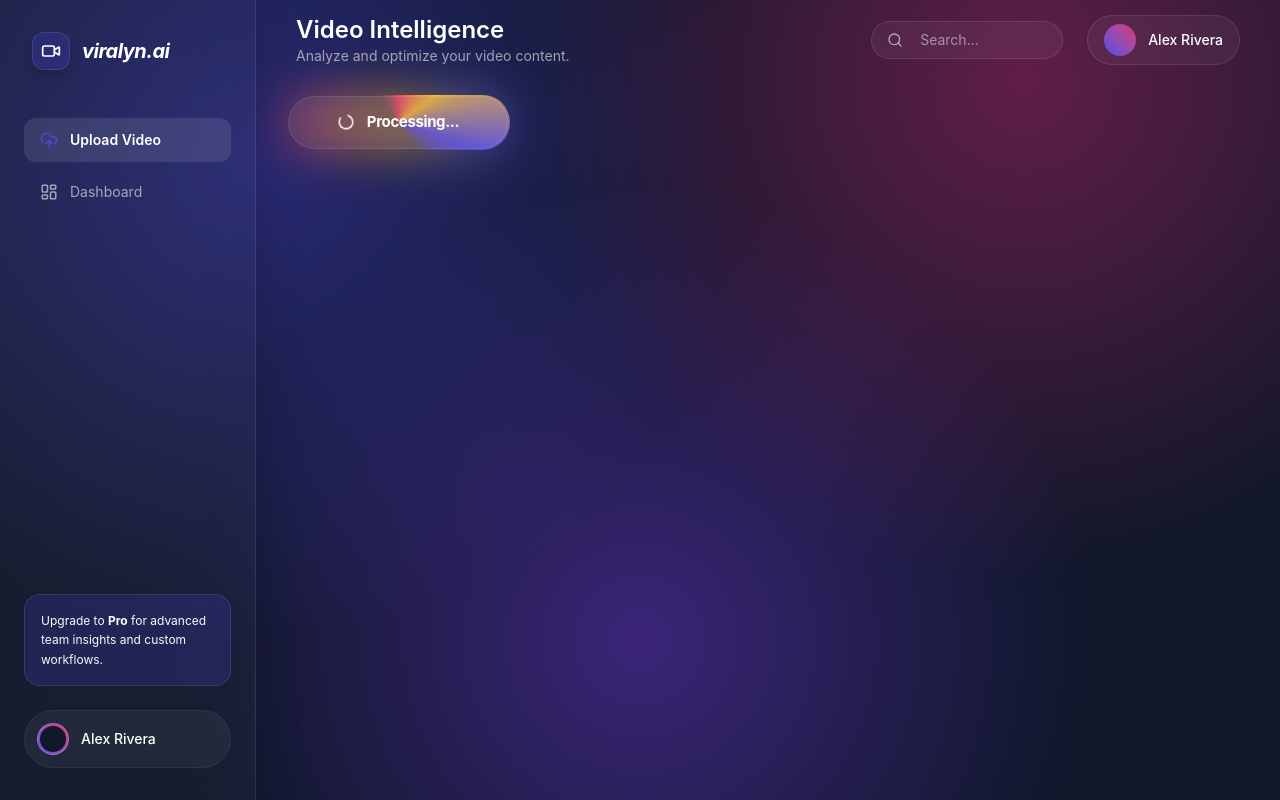
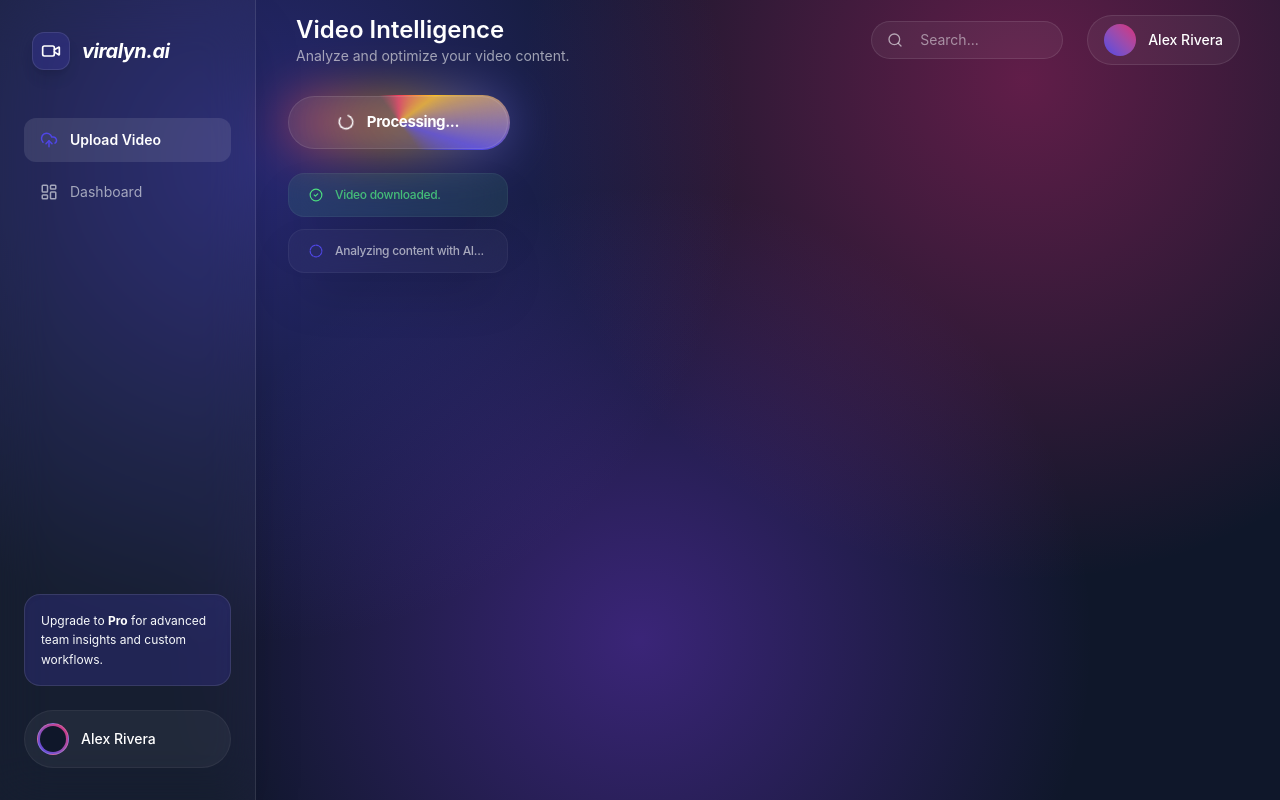
Before and after one commit to fathindifa26/frontend-content, a React (Vite) app: page / in a window 1280 px wide. Both pictures are taken after a click on the button "Start Engine". Built offline with nearby package versions, Linux system fonts and the light colour scheme.

Commit message:
procesing log

```diff
--- /dev/null
+++ b/src/components/upload/ProcessingLogs.tsx
@@ -0,0 +1,51 @@
+import { motion, AnimatePresence } from "motion/react";
+import { CheckCircle2, Circle } from "lucide-react";
+
+interface LogEntry {
+  id: string;
+  message: string;
+  status: "pending" | "current" | "completed";
+}
+
+interface ProcessingLogsProps {
+  logs: LogEntry[];
+}
+
+export function ProcessingLogs({ logs }: ProcessingLogsProps) {
+  return (
+    <div className="mt-6 flex flex-col space-y-3">
+      <AnimatePresence mode="popLayout">
+        {logs.map((log) => (
+          <motion.div
+            key={log.id}
+            initial={{ opacity: 0, x: -20, filter: "blur(10px)" }}
+            animate={{ opacity: 1, x: 0, filter: "blur(0px)" }}
+            exit={{ opacity: 0, y: -10 }}
+            className={`flex items-center space-x-3 px-5 py-3 rounded-2xl glass-panel border-white/5 transition-all duration-500 ${
+              log.status === "completed" ? "bg-success/10 border-success/20" : "bg-white/3"
+            }`}
+          >
+            {log.status === "completed" ? (
+              <CheckCircle2 size={14} className="text-success" />
+            ) : log.status === "current" ? (
+              <motion.div
+                animate={{ rotate: 360 }}
+                transition={{ repeat: Infinity, duration: 2, ease: "linear" }}
+              >
+                <Circle size={14} className="text-primary" strokeDasharray="4 2" />
+              </motion.div>
+            ) : (
+              <Circle size={14} className="text-white/20" />
+            )}
+
+            <span className={`text-[12px] font-medium tracking-tight ${
+              log.status === "completed" ? "text-success/80" : "text-white/60"
+            }`}>
+              {log.message}
+            </span>
+          </motion.div>
+        ))}
+      </AnimatePresence>
+    </div>
+  );
+}
--- a/src/components/upload/SatisfyingStartButton.tsx
+++ b/src/components/upload/SatisfyingStartButton.tsx
@@ -1,14 +1,15 @@
-import { Play, Sparkles, Loader2, Square } from "lucide-react";
+import { Play, Sparkles, Loader2, Square, CheckCircle2 } from "lucide-react";
 import { motion, AnimatePresence } from "motion/react";
 import { useState } from "react";
 
 interface SatisfyingStartButtonProps {
   isProcessing: boolean;
+  isFinished?: boolean;
   onClick: () => void;
   onStop?: () => void;
 }
 
-export function SatisfyingStartButton({ isProcessing, onClick, onStop }: SatisfyingStartButtonProps) {
+export function SatisfyingStartButton({ isProcessing, isFinished, onClick, onStop }: SatisfyingStartButtonProps) {
   const [isHovered, setIsHovered] = useState(false);
   const springConfig = { type: "spring", stiffness: 400, damping: 30, mass: 1 };
 
@@ -24,33 +25,47 @@ export function SatisfyingStartButton({ isProcessing, onClick, onStop }: Satisfy
         className="relative group pointer-events-auto z-20"
       >
         {/* Animated Outer Glow */}
-        <div className={`absolute -inset-1 bg-gradient-to-r from-rose-500 via-amber-400 to-primary rounded-[32px] blur-xl opacity-20 group-hover:opacity-60 transition-all duration-1000 group-hover:duration-500 ${isProcessing ? "animate-pulse" : ""}`} />
+        <div className={`absolute -inset-1 bg-gradient-to-r rounded-[32px] blur-xl opacity-20 group-hover:opacity-60 transition-all duration-1000 group-hover:duration-500 ${
+          isFinished ? "from-success to-primary animate-pulse" : "from-rose-500 via-amber-400 to-primary"
+        } ${isProcessing ? "animate-pulse" : ""}`} />
 
         {/* The Rotating AI Gradient Border */}
         <div className="absolute -inset-[1.5px] overflow-hidden rounded-[31px]">
-          <div className="absolute inset-[-200%] bg-[conic-gradient(from_0deg,transparent_20%,#f43f5e_30%,#fbbf24_45%,#4f46e5_60%,transparent_70%)] animate-[spin_4s_linear_infinite] opacity-100" />
+          <div className={`absolute inset-[-200%] animate-[spin_4s_linear_infinite] opacity-100 ${
+            isFinished
+              ? "bg-[conic-gradient(from_0deg,transparent_20%,#4ade80_30%,#4f46e5_60%,transparent_70%)]"
+              : "bg-[conic-gradient(from_0deg,transparent_20%,#f43f5e_30%,#fbbf24_45%,#4f46e5_60%,transparent_70%)]"
+          }`} />
         </div>
 
         {/* Button Content */}
         <button
-          onClick={!isProcessing ? onClick : undefined}
-          disabled={isProcessing}
-          className={`relative min-w-[220px] px-10 py-3.5 bg-white/5 backdrop-blur-3xl border border-white/10 rounded-[30px] flex items-center justify-center space-x-3 transition-all duration-500 shadow-[inset_0_0_20px_rgba(255,255,255,0.02)] ${!isProcessing ? "hover:bg-white/10" : "cursor-default"}`}
+          onClick={!isProcessing && !isFinished ? onClick : undefined}
+          disabled={isProcessing || isFinished}
+          className={`relative min-w-[220px] px-10 py-3.5 backdrop-blur-3xl border rounded-[30px] flex items-center justify-center space-x-3 transition-all duration-500 shadow-[inset_0_0_20px_rgba(255,255,255,0.02)] ${
+            isFinished
+              ? "bg-success/10 border-success/30 text-success"
+              : "bg-white/5 border-white/10 text-white"
+          } ${!isProcessing && !isFinished ? "hover:bg-white/10" : "cursor-default"}`}
         >
           <div className="relative">
-             <div className={`absolute inset-0 bg-primary/20 blur-md rounded-full ${isProcessing ? "animate-ping" : "animate-pulse"}`} />
-             {isProcessing ? (
+             <div className={`absolute inset-0 blur-md rounded-full ${
+               isFinished ? "bg-success/20" : "bg-primary/20"
+             } ${isProcessing ? "animate-ping" : "animate-pulse"}`} />
+             {isFinished ? (
+               <CheckCircle2 size={18} className="text-success relative z-10" />
+             ) : isProcessing ? (
                <Loader2 size={18} className="text-white relative z-10 animate-spin" />
              ) : (
                <Play size={18} className="text-white relative z-10 fill-white" />
              )}
           </div>
 
-          <span className="text-[15px] font-bold text-white tracking-tight">
-            {isProcessing ? "Processing..." : "Start Engine"}
+          <span className="text-[15px] font-bold tracking-tight">
+            {isFinished ? "Finished" : isProcessing ? "Processing..." : "Start Engine"}
           </span>
 
-          {!isProcessing && (
+          {!isProcessing && !isFinished && (
             <motion.div
               animate={{
                 rotate: [0, 15, -15, 0],
@@ -70,7 +85,7 @@ export function SatisfyingStartButton({ isProcessing, onClick, onStop }: Satisfy
 
       {/* Stop Button - Appears on Hover during Processing */}
       <AnimatePresence>
-        {isProcessing && isHovered && (
+        {isProcessing && isHovered && !isFinished && (
           <motion.button
             initial={{ opacity: 0, x: -20, scale: 0.8 }}
             animate={{ opacity: 1, x: 8, scale: 1 }}
--- a/src/components/upload/UploadView.tsx
+++ b/src/components/upload/UploadView.tsx
@@ -1,8 +1,9 @@
-import { useState } from "react";
+import { useState, useEffect } from "react";
 import { motion, AnimatePresence } from "motion/react";
 import { UploadHeader } from "./UploadHeader";
 import { BenchmarkConfig } from "./BenchmarkConfig";
 import { SatisfyingStartButton } from "./SatisfyingStartButton";
+import { ProcessingLogs } from "./ProcessingLogs";
 
 interface UploadViewProps {
   onUpload: (file: File) => void;
@@ -10,19 +11,61 @@ interface UploadViewProps {
   isAnalyzing: boolean;
 }
 
+type LogStatus = "pending" | "current" | "completed";
+interface LogEntry {
+  id: string;
+  message: string;
+  status: LogStatus;
+}
+
 export function UploadView({ onUpload, onUrlSubmit, isAnalyzing }: UploadViewProps) {
   const [isProcessing, setIsProcessing] = useState(false);
+  const [isFinished, setIsFinished] = useState(false);
+  const [showResults, setShowResults] = useState(false);
+  const [logs, setLogs] = useState<LogEntry[]>([]);
 
   const handleStart = () => {
     setIsProcessing(true);
+    setLogs([
+      { id: "1", message: "Downloading video...", status: "current" }
+    ]);
   };
+
+  useEffect(() => {
+    if (!isProcessing || isFinished) return;
+
+    const timer = setTimeout(() => {
+      if (logs.length === 1) {
+        setLogs([
+          { id: "1", message: "Video downloaded.", status: "completed" },
+          { id: "2", message: "Analyzing content with AI...", status: "current" }
+        ]);
+      } else if (logs.length === 2) {
+        setLogs([
+          { id: "1", message: "Video downloaded.", status: "completed" },
+          { id: "2", message: "AI Analysis complete.", status: "completed" },
+          { id: "3", message: "Finalizing results...", status: "current" }
+        ]);
+      } else if (logs.length === 3) {
+        setLogs(prev => prev.map((l, i) => i === 2 ? { ...l, status: "completed" as const } : l));
+        setIsFinished(true);
+
+        // Wait 1.5s before showing results
+        setTimeout(() => {
+          setShowResults(true);
+        }, 1500);
+      }
+    }, 1500);
+
+    return () => clearTimeout(timer);
+  }, [isProcessing, logs, isFinished]);
 
   const springConfig = { type: "spring", stiffness: 300, damping: 30, mass: 1 };
 
   return (
     <div className="space-y-8 animate-in fade-in duration-500 relative">
       <AnimatePresence mode="wait">
-        {!isProcessing && (
+        {!isProcessing && !showResults && (
           <motion.div
             key="upload-content"
             exit={{ y: -500, opacity: 0, scale: 0.9 }}
@@ -40,17 +83,50 @@ export function UploadView({ onUpload, onUrlSubmit, isAnalyzing }: UploadViewPro
         )}
       </AnimatePresence>
 
-      {isProcessing && (
-        <div className="fixed top-24 left-72 z-50">
-          <SatisfyingStartButton
-            isProcessing={true}
-            onClick={() => {}}
-            onStop={() => setIsProcessing(false)}
-          />
-        </div>
-      )}
+      <AnimatePresence>
+        {isProcessing && !showResults && (
+          <motion.div
+            initial={{ opacity: 0 }}
+            animate={{ opacity: 1 }}
+            exit={{ y: -500, opacity: 0, transition: { duration: 0.8, ease: "easeInOut" } }}
+            className="fixed top-24 left-72 z-50 flex flex-col"
+          >
+            <SatisfyingStartButton
+              isProcessing={!isFinished}
+              isFinished={isFinished}
+              onClick={() => {}}
+              onStop={() => {
+                setIsProcessing(false);
+                setLogs([]);
+              }}
+            />
+            <ProcessingLogs logs={logs} />
+          </motion.div>
+        )}
+      </AnimatePresence>
 
-      {!isProcessing && (
+      {/* Results View (3 Empty Cards) */}
+      <AnimatePresence>
+        {showResults && (
+          <motion.div
+            initial={{ opacity: 0, y: 100 }}
+            animate={{ opacity: 1, y: 0 }}
+            transition={springConfig}
+            className="grid grid-cols-1 md:grid-cols-3 gap-6 pt-12"
+          >
+            {[1, 2, 3].map((i) => (
+              <div key={i} className="glass-panel h-64 rounded-[32px] border-white/5 bg-white/[0.02] flex items-center justify-center">
+                <div className="text-center space-y-2">
+                  <div className="w-12 h-12 rounded-2xl bg-white/5 border border-white/5 mx-auto animate-pulse" />
+                  <p className="text-white/20 text-[10px] font-bold uppercase tracking-widest">Card {i}</p>
+                </div>
+              </div>
+            ))}
+          </motion.div>
+        )}
+      </AnimatePresence>
+
+      {!isProcessing && !showResults && (
         <div className="mt-4 flex justify-center pb-12">
           <SatisfyingStartButton
             isProcessing={false}
```
